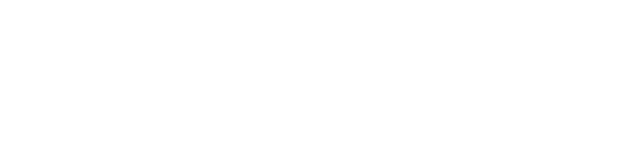
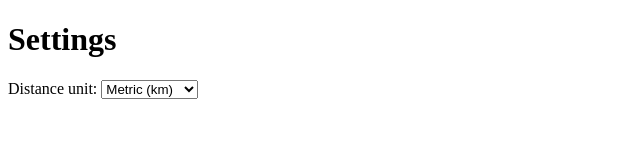
Before and after one commit to aren1toross/toolset, a plain HTML site: page settings/index.html in a window 1280 px wide. Shown: the whole page, without its empty margins (0-640 px from the left). Drawn offline with Linux system fonts and the light colour scheme.

Commit message:
settings: added select for metric/imperial for distance unit

```diff
--- a/settings/index.html
+++ b/settings/index.html
@@ -6,6 +6,14 @@
         <meta name="viewport" content="width=device-width, initial-scale=1">
     </head>
     <body>
-
+        <h1>Settings</h1>
+        <div class="setting">
+            <label for="distance-unit-setting">Distance unit:</label>
+            <select name="distance-unit-setting" id="distance-unit-setting">
+                <option value="metric">Metric (km)</option>
+                <option value="imperial">Imperial (mi)</option>
+            </select>
+        </div>
+        <script type="module" src="script.js"></script>
     </body>
 </html>
```
